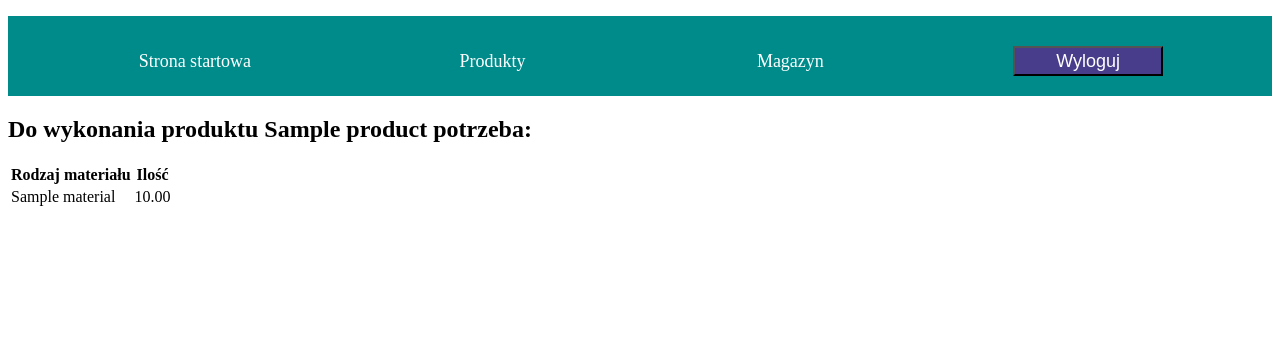
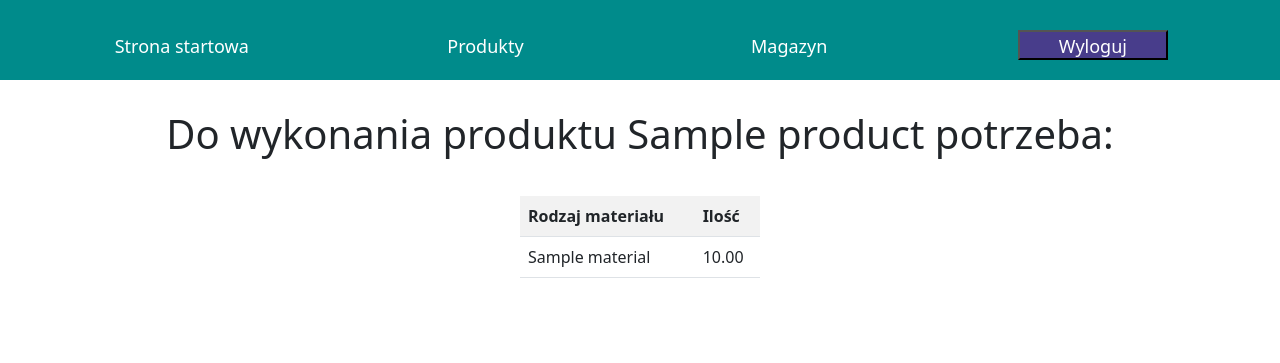
Before and after one commit to karola-b/stock-availability-app, a Django app: page /store/products/1/ in a window 1280 px wide. Shown: the top 363 px of the page. Run offline with Django 4.2, Linux system fonts and the light colour scheme; a user stored in the database is signed in; tables that the repository leaves empty hold one stand-in row (values such as "Sample post").

Commit message:
styling corrections

```diff
--- a/store/static/store/style.css
+++ b/store/static/store/style.css
@@ -1,3 +1,9 @@
+
+@import url('https://fonts.googleapis.com/css2?family=Roboto:ital,wght@1,300&display=swap');
+html {
+    font-family:'Roboto', sans-serif;
+}
+
 
 
 .menu-box {
@@ -60,3 +66,27 @@ img {
     color: black;
     font-size: x-large;
 }
+.center {
+    text-align: center;
+}
+
+.table table-striped table-hover {
+    padding-left: 100px;
+}
+
+.header {
+    background-color: white;
+    padding: 30px;
+}
+
+.header h1 {
+    text-align: center;
+}
+
+.table {
+    padding: 0px 220px 70px 220px;
+}
+
+.table-small{
+    padding: 0px 520px 70px 520px;
+}
--- a/store/templates/store/home.html
+++ b/store/templates/store/home.html
@@ -1,6 +1,8 @@
 {% extends 'store/layout.html' %}
 
 {% block content %}
+    <div class="header">
     <h1> Witaj na stronie magazynowej! </h1>
-    <h2> "Drewno w ogrodzie'</h2>
+    </div>
+    <h2 class="center"> "Drewno w ogrodzie'</h2>
 {% endblock %}
--- a/store/templates/store/layout.html
+++ b/store/templates/store/layout.html
@@ -1,10 +1,15 @@
 <!DOCTYPE html>
+
 {% load static %}
+
 <html lang="en">
 <head>
     <meta charset="UTF-8">
     <title>Title</title>
     <link rel="stylesheet" href="{% static 'store/style.css' %}">
+    <link href="https://cdn.jsdelivr.net/npm/bootstrap@5.3.0/dist/css/bootstrap.min.css"
+          rel="stylesheet" integrity="sha384-9ndCyUaIbzAi2FUVXJi0CjmCapSmO7SnpJef0486qhLnuZ2cdeRhO02iuK6FUUVM"
+          crossorigin="anonymous">
     {% block link-rel %}
     {% endblock %}
 </head>
--- a/store/templates/store/product_view.html
+++ b/store/templates/store/product_view.html
@@ -1,7 +1,10 @@
 {% extends 'store/layout.html' %}
 {% block content %}
-    <h2>Do wykonania produktu {{ product.name }} potrzeba:</h2>
-    <table>
+    <div class="header">
+    <h1>Do wykonania produktu {{ product.name }} potrzeba:</h1>
+    </div>
+    <div class="table-small">
+    <table class="table table-striped table-hover">
         <th>Rodzaj materiału</th>
         <th>Ilość</th>
             {% for item in product.productmaterial_set.all %}
@@ -11,4 +14,5 @@
     </tr>
        {% endfor %}
     </table>
+    </div>
 {% endblock %}
--- a/store/templates/store/products.html
+++ b/store/templates/store/products.html
@@ -1,6 +1,8 @@
 {% extends 'store/layout.html' %}
 {% block content %}
-    <h2>Dostępne produkty:</h2>
+    <div class="header">
+    <h1>Dostępne produkty:</h1>
+    </div>
     <ul class="product-list">
         {% for item in list_of_products %}
             <li><a class="products-link" href="{% url 'store:product_view' '1' %}"> {{ item.name }}</a></li>
```
Also changed, not shown: store/templates/store/index.html (+7 -2 lines).
